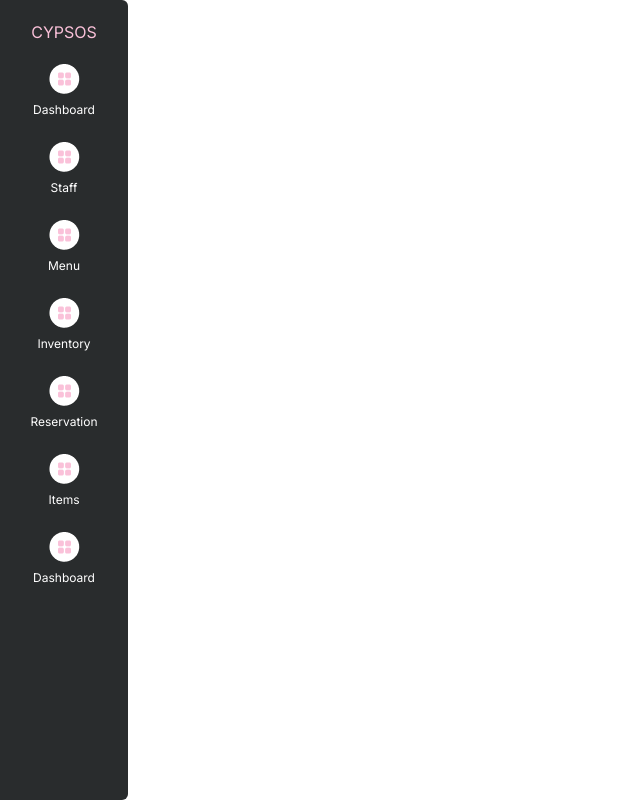
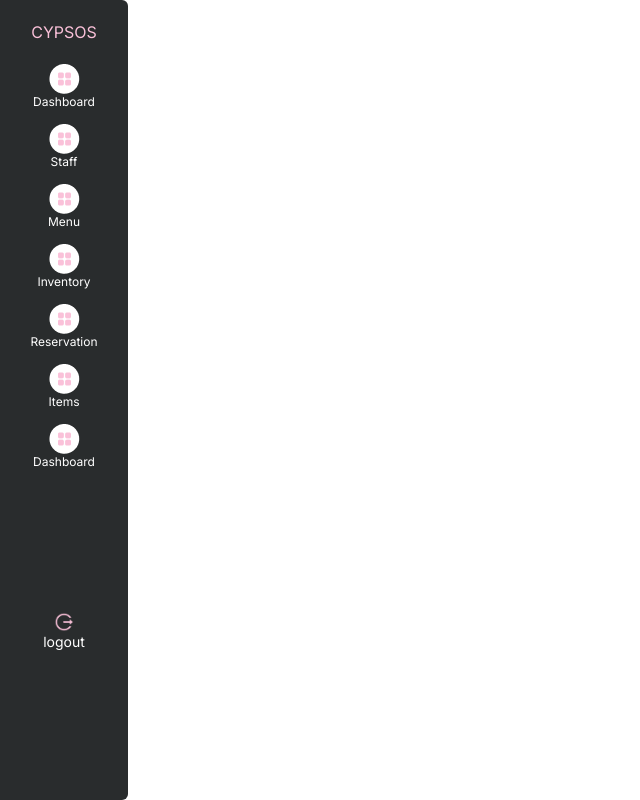
Before and after one commit to has673/POS_Next, a Next.js app: page / in a window 1280 px wide. Shown: the whole page, without its empty margins (0-640 px from the left). Built offline with nearby package versions, Linux system fonts and the light colour scheme.

Commit message:
dashboard_made

```diff
--- /dev/null
+++ b/src/app/Components/Logout.js
@@ -0,0 +1,17 @@
+import Image from 'next/image'
+import React from 'react'
+
+const Logout = () => {
+  return (
+    <button>
+    <div className=' flex flex-col items-center'>
+
+    <Image src='/logout.png' width={20} height={10}/>
+    <p className='text-white text-sm'>logout</p>
+    </div>
+
+    </button>
+  )
+}
+
+export default Logout
--- a/src/app/Components/Navbar.js
+++ b/src/app/Components/Navbar.js
@@ -1,17 +1,22 @@
 import React from 'react'
 import { contentArray } from '../../../public/array'
+import Logout from './Logout'
 
 const Navbar = () => {
   return (
-    <div className='bg-bg h-nav w-nav rounded-r-md flex flex-col '>
+    <div className='bg-bg min-h-screen w-nav rounded-r-md flex flex-col '>
     <h2 className='text-pink tracking-normal text-center my-5 bg-bg'>CYPSOS</h2>
 
+    <div className='mb-20'>
     {contentArray.map((item, index) => (
-      <div key={index} id='tab'className="flex flex-col items-center mb-4 w-full bg-inherit ">
+      <div key={index} id='tab'className="flex flex-col items-center h-11 mb-4 w-full bg-inherit cursor-pointer">
         <img src={item.imageUrl} alt={`Image ${index}`}   id='img'/>
-        <p id='text' className="text-center text-white text-xs my-2">{item.text} </p>
+        <p  className="text-center text-white text-xs">{item.text} </p>
       </div>
     ))}
+    </div>
+    <div className='mt-15 flex flex-col justify-center relative top-12 '>  <Logout /></div>
+
 
     </div>
   )
--- a/src/app/globals.css
+++ b/src/app/globals.css
@@ -10,7 +10,7 @@
   }
 
   #tab:hover{
-    @apply bg-pink text-white;
+    @apply bg-pink text-black;
   }
 
   #text:hover{
```
Also changed, not shown: public/logout.png (added).
